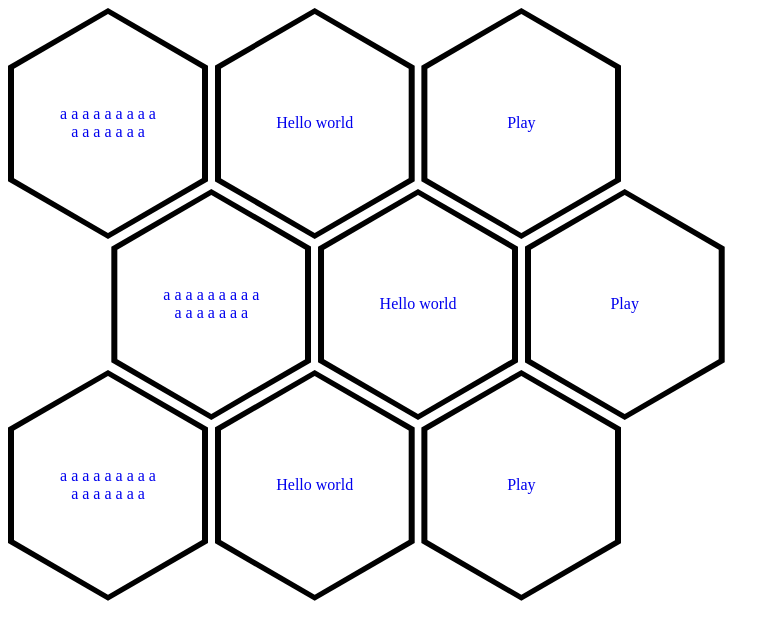
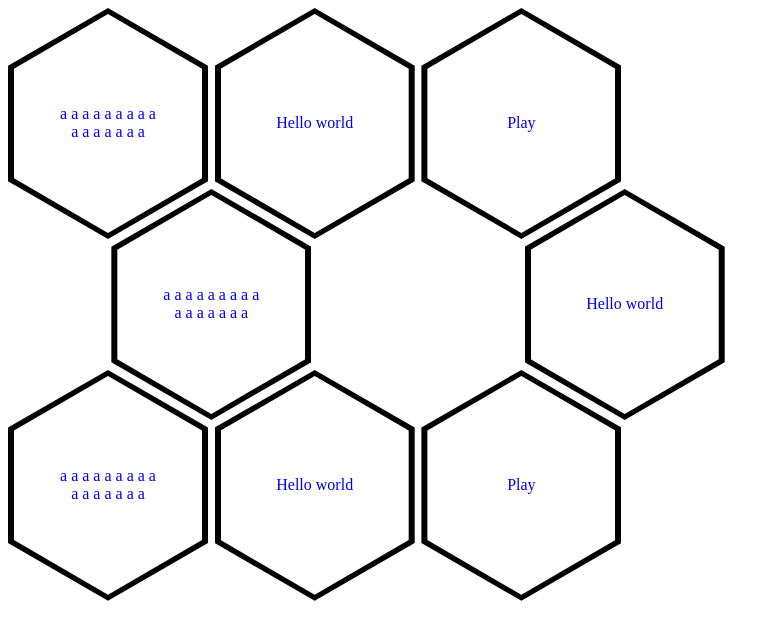
Before and after one commit to frontend-park-mail-ru/2019_1_Auteam, a plain HTML site: page hexagones/example.html in a window 1280 px wide. Shown: the whole page, without its empty margins (0-780 px from the left). Drawn offline with Linux system fonts and the light colour scheme.

Commit message:
fix names and add hexagon add hexagon__main_space

```diff
--- a/hexagones/css/hexagones.css
+++ b/hexagones/css/hexagons.css
@@ -2,33 +2,30 @@ body {
     font-size: 0;
 }
 
-.hexagon-table {
-}
-
-.hexagon-table_normal {
+.hexagon-set_normal {
     --width: 200px;
 }
 
-.hexagon-line {
+.hexagon__line {
     margin-top: calc(var(--width) / -4);
     margin-left: calc(var(--width) * -0.03349364905);
 }
 
-.hexagon-line:first-child {
+.hexagon__line:first-child {
     margin-top: 0;
 }
 
-.hexagon-line:nth-of-type(even) {
+.hexagon__line:nth-of-type(even) {
     margin-left: calc(var(--width) / 2 - var(--width) * 0.03349364905 / 2);
 }
 
-.hexagon-wrapper {
+.hexagon {
     display: inline-block;
     width: var(--width);
     margin-left: calc(var(--width) * 0.03349364905);
 }
 
-.hexagon-main__caption {
+.hexagon__main__caption {
     position: absolute;
     font-size: 16px;
     width: 50%;
@@ -38,7 +35,7 @@ body {
     text-align: center;
 }
 
-.hexagon-main {
+.hexagon__main {
     display: inline-block;
     width: 100%;
     height: 0;
@@ -47,11 +44,15 @@ body {
     clip-path: polygon(0% 25%, 50% 0%, 100% 25%, 100% 75%, 50% 100%, 0% 75%);
 }
 
-.hexagon-border {
+.hexagon__main_space {
+    visibility: hidden;
+}
+
+.hexagon__main_border_black {
     background: black;
 }
 
-.hexagon-border:after {
+.hexagon__main_border:before {
     content: "";
     position: absolute;
     top: 6px;
@@ -60,5 +61,4 @@ body {
     bottom: 6px;
     background-color: white;
     clip-path: polygon(0% 25%, 50% 0%, 100% 25%, 100% 75%, 50% 100%, 0% 75%);
-    z-index: -1;
 }
--- a/hexagones/example.html
+++ b/hexagones/example.html
@@ -2,58 +2,57 @@
 <html>
     <head>
         <meta charset="utf-8">
-        <link rel="stylesheet" type="text/css" href="css/hexagones.css">
+        <link rel="stylesheet" type="text/css" href="css/hexagons.css">
     </head>
     <body>
-        <div class="hexagon-table_normal">
-            <div class="hexagon-line">
-                <div class="hexagon-wrapper">
-                    <a href="#" class="hexagon-main hexagon-border">
-                        <div class="hexagon-main__caption">a a a a a a a a a a a a a a a a</div>
+        <div class="hexagon-set_normal">
+            <div class="hexagon__line">
+                <div class="hexagon">
+                    <a href="#" class="hexagon__main hexagon__main_border hexagon__main_border_black">
+                        <div class="hexagon__main__caption">a a a a a a a a a a a a a a a a</div>
                     </a>
                 </div>
-                <div class="hexagon-wrapper">
-                    <a href="#" class="hexagon-main hexagon-border">
-                        <div class="hexagon-main__caption">Hello world</div>
+                <div class="hexagon">
+                    <a href="#" class="hexagon__main hexagon__main_border_black hexagon__main_border">
+                        <div class="hexagon__main__caption">Hello world</div>
                     </a>
                 </div>
-                <div class="hexagon-wrapper">
-                    <a href="#" class="hexagon-main hexagon-border">
-                        <div class="hexagon-main__caption">Play</div>
+                <div class="hexagon">
+                    <a href="#" class="hexagon__main hexagon__main_border hexagon__main_border_black"">
+                        <div class="hexagon__main__caption">Play</div>
                     </a>
                 </div>
             </div>
-            <div class="hexagon-line">
-                <div class="hexagon-wrapper">
-                    <a href="#" class="hexagon-main hexagon-border">
-                        <div class="hexagon-main__caption">a a a a a a a a a a a a a a a a</div>
+            <div class="hexagon__line">
+                <div class="hexagon">
+                    <a href="#" class="hexagon__main hexagon__main_border hexagon__main_border_black"">
+                        <div class="hexagon__main__caption">a a a a a a a a a a a a a a a a</div>
                     </a>
                 </div>
-                <div class="hexagon-wrapper">
-                    <a href="#" class="hexagon-main hexagon-border">
-                        <div class="hexagon-main__caption">Hello world</div>
-                    </a>
+                <div class="hexagon">
+                    <div href="#" class="hexagon__main hexagon__main_space">
+                    </div>
                 </div>
-                <div class="hexagon-wrapper">
-                    <a href="#" class="hexagon-main hexagon-border">
-                        <div class="hexagon-main__caption">Play</div>
+                <div class="hexagon">
+                    <a href="#" class="hexagon__main hexagon__main_border hexagon__main_border_black"">
+                        <div class="hexagon__main__caption">Hello world</div>
                     </a>
                 </div>
             </div>
-            <div class="hexagon-line">
-                <div class="hexagon-wrapper">
-                    <a href="#" class="hexagon-main hexagon-border">
-                        <div class="hexagon-main__caption">a a a a a a a a a a a a a a a a</div>
+            <div class="hexagon__line">
+                <div class="hexagon">
+                    <a href="#" class="hexagon__main hexagon__main_border hexagon__main_border_black"">
+                        <div class="hexagon__main__caption">a a a a a a a a a a a a a a a a</div>
                     </a>
                 </div>
-                <div class="hexagon-wrapper">
-                    <a href="#" class="hexagon-main hexagon-border">
-                        <div class="hexagon-main__caption">Hello world</div>
+                <div class="hexagon">
+                    <a href="#" class="hexagon__main hexagon__main_border hexagon__main_border_black"">
+                        <div class="hexagon__main__caption">Hello world</div>
                     </a>
                 </div>
-                <div class="hexagon-wrapper">
-                    <a href="#" class="hexagon-main hexagon-border">
-                        <div class="hexagon-main__caption">Play</div>
+                <div class="hexagon">
+                    <a href="#" class="hexagon__main hexagon__main_border hexagon__main_border_black"">
+                        <div class="hexagon__main__caption">Play</div>
                     </a>
                 </div>
             </div>
```
